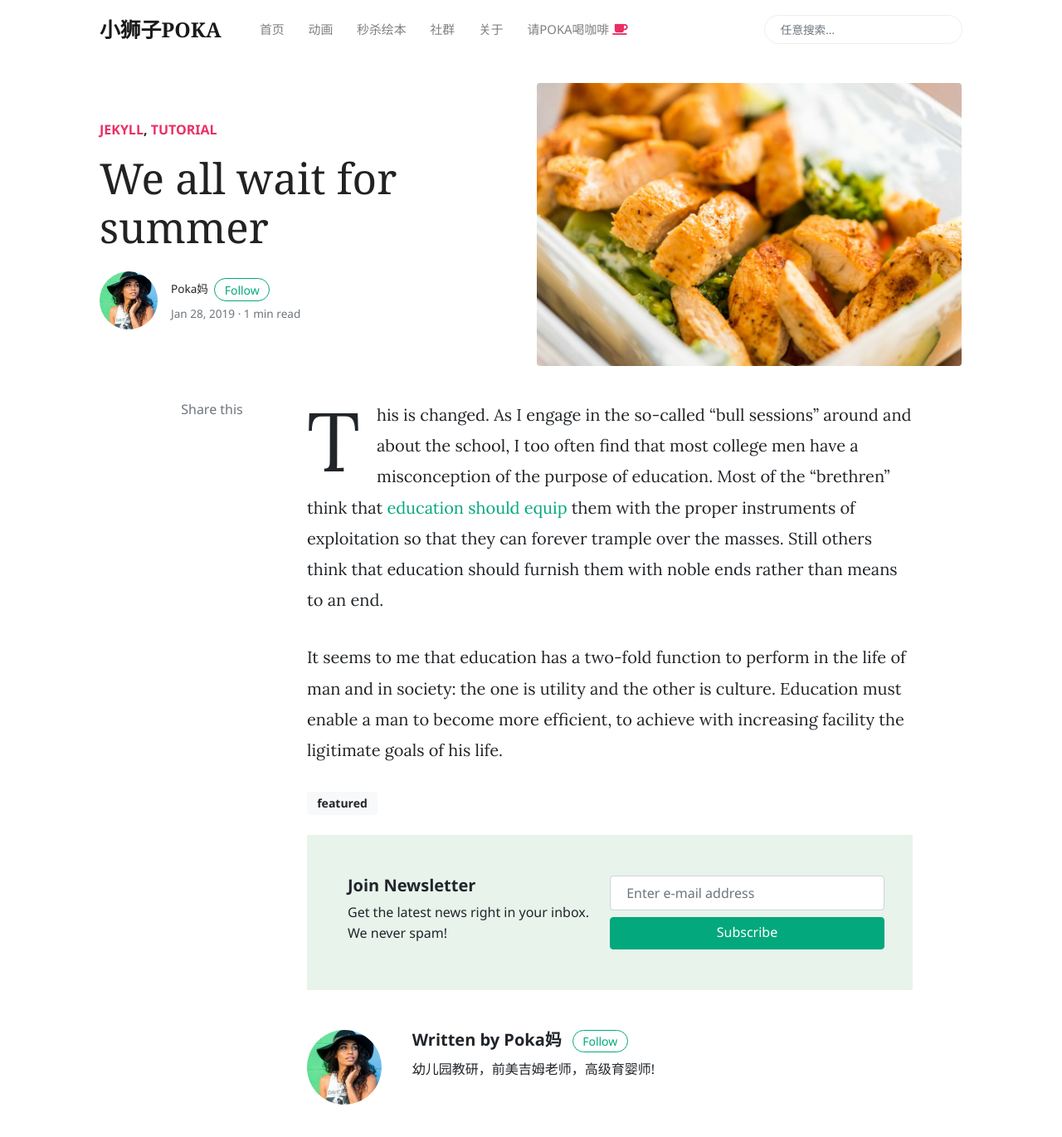
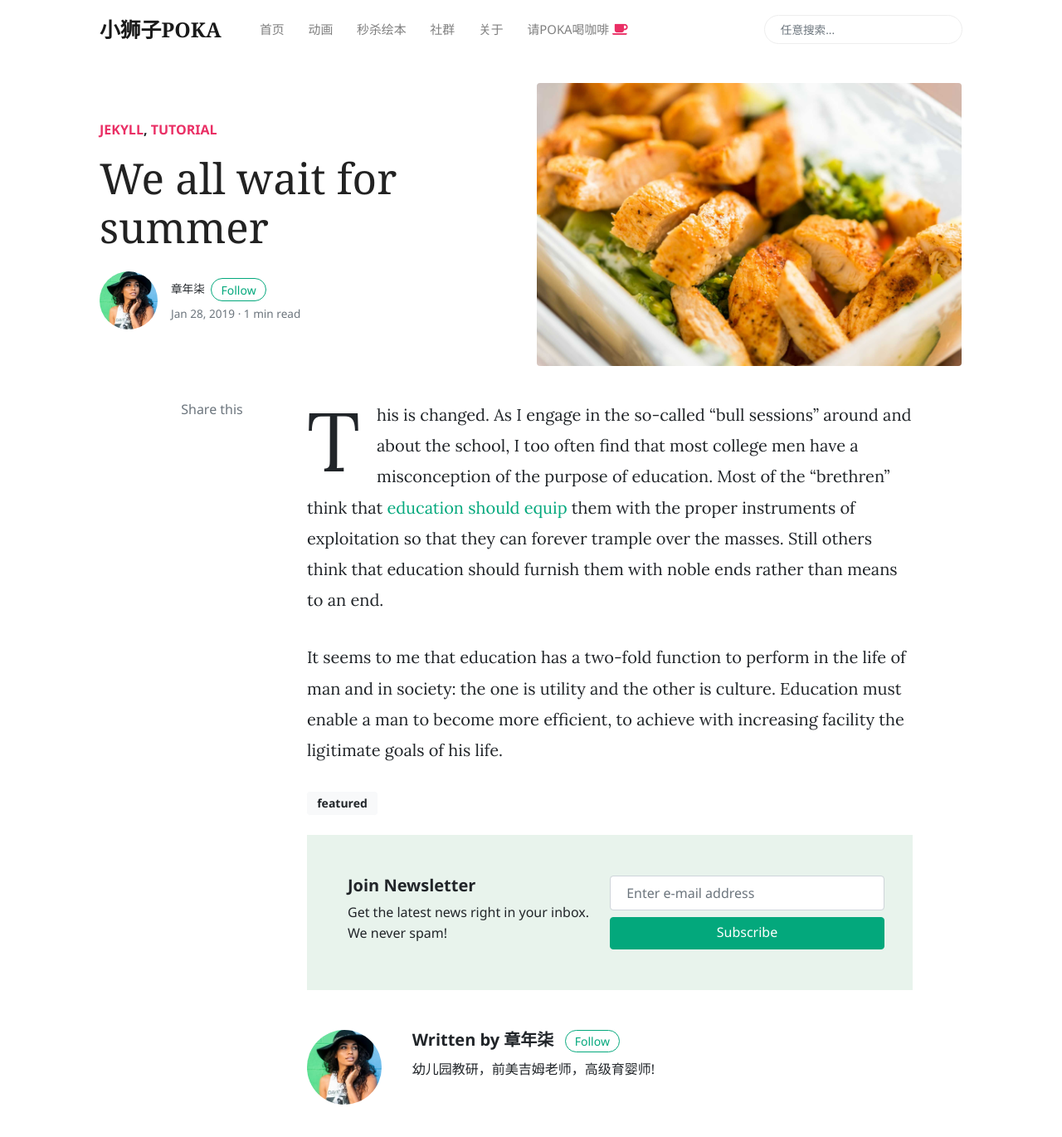
Before and after one commit to funkidsvip/poka.github.io, a Jekyll site: the page built from _posts/2019-01-28-we-all-wait-for-summer.md, in a window 1280 px wide and 1400 px high. Shown: the top 1370 px of the window at 83% size. Built offline with Jekyll 4.4.1, drawn with Linux system fonts in a browser that asks for light colours; nearby versions of some CDN libraries; comment, search, counter and statistics services are not loaded.

Commit message:
Update _config.yml

```diff
--- a/_config.yml
+++ b/_config.yml
@@ -20,7 +20,7 @@
 
 authors:
     sal:
-      name:           Poka爸
+      name:           JUN TAO
       nickname:       poka-daddy
       site:           https://www.wowthemes.net
       avatar:         assets/images/avatar1.jpg
@@ -29,7 +29,7 @@
       twitter:        https://twitter.com/wowthemesnet
 
     jane:
-      name:           Poka妈
+      name:           章年柒
       nickname:       poka-mom
       site:           https://www.wowthemes.net
       avatar:         assets/images/avatar2.jpg
```
